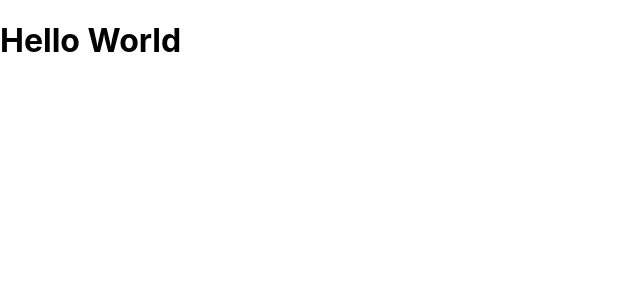
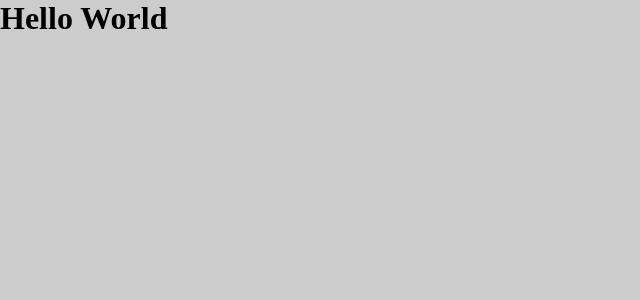
Before and after one commit to andre23arruda/NLW-podcastr, a Next.js app: page / in a window 1280 px wide. Shown: the top 300 px of the page, without its empty margins (0-640 px from the left). Built offline with nearby package versions, Linux system fonts and the light colour scheme.

Commit message:
move folders. Create css

```diff
--- a/package.json
+++ b/package.json
@@ -10,7 +10,8 @@
   "dependencies": {
     "next": "10.1.3",
     "react": "17.0.2",
-    "react-dom": "17.0.2"
+    "react-dom": "17.0.2",
+    "sass": "^1.32.11"
   },
   "devDependencies": {
     "@types/node": "^14.14.41",
--- a/pages/index.tsx
+++ /dev/null
@@ -1,8 +0,0 @@
-import Head from 'next/head'
-import styles from '../styles/Home.module.css'
-
-export default function Home() {
-  return (
-    <h1>Hello World</h1>
-  )
-}
--- a/pages/_app.tsx
+++ b/src/pages/_app.tsx
@@ -1,4 +1,4 @@
-import '../styles/globals.css'
+import '../styles/global.css'
 
 function MyApp({ Component, pageProps }) {
   return <Component {...pageProps} />
--- /dev/null
+++ b/src/pages/index.tsx
@@ -0,0 +1,5 @@
+export default function Home() {
+  return (
+    <h1>Hello World</h1>
+  )
+}
--- /dev/null
+++ b/src/styles/global.css
@@ -0,0 +1,9 @@
+* {
+  box-sizing: border-box;
+  padding: 0;
+  margin: 0;
+}
+
+body {
+  background-color: #ccc;
+}
--- a/styles/globals.css
+++ /dev/null
@@ -1,16 +0,0 @@
-html,
-body {
-  padding: 0;
-  margin: 0;
-  font-family: -apple-system, BlinkMacSystemFont, Segoe UI, Roboto, Oxygen,
-    Ubuntu, Cantarell, Fira Sans, Droid Sans, Helvetica Neue, sans-serif;
-}
-
-a {
-  color: inherit;
-  text-decoration: none;
-}
-
-* {
-  box-sizing: border-box;
-}
```
Also changed, not shown: tsconfig.json (added, +29 -0 lines), next-env.d.ts (added), src/pages/api/hello.js (renamed from pages/api/hello.js), src/styles/Home.module.css (renamed from styles/Home.module.css), 1 other file (tests, documents, lock files or other folders).
